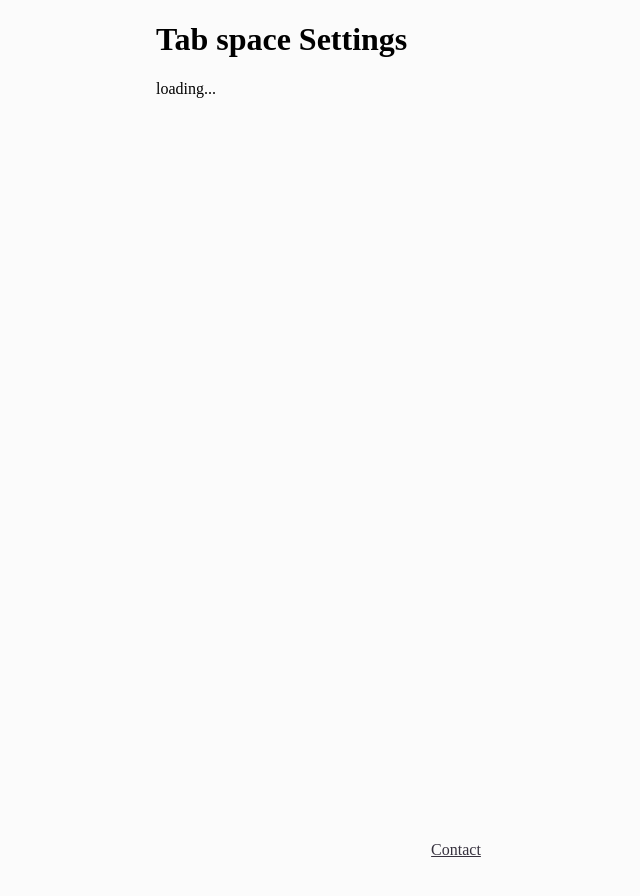
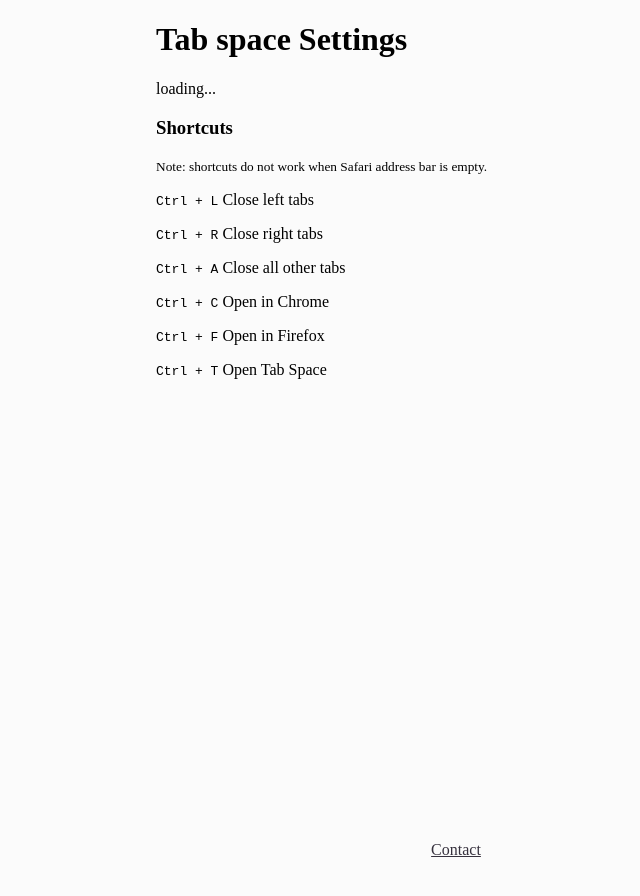
Before and after one commit to yuanzhoucq/Tab-Space, a Jekyll site: the page settings.html, which Jekyll copies as it is, in a window 1280 px wide. Shown: the top 896 px of the page, without its empty margins (184-824 px from the left). Built offline with Jekyll 4.4.1, drawn with Linux system fonts in a browser that asks for light colours.

Commit message:
update settings

```diff
--- a/lang.json
+++ b/lang.json
@@ -3,12 +3,30 @@
         "settings": "Settings",
         "loading": "loading...",
         "contact": "Contact",
-        "ignore-pinned-tabs": "Ignore pinned web pages while saving tabs"
+        "ignore-pinned-tabs": "Ignore pinned web pages while saving tabs",
+        "shortcuts": "Shortcuts",
+        "shortcutTip": "Note: shortcuts do not work when Safari address bar is empty.",
+        "ctrlL": "Close left tabs",
+        "ctrlR": "Close right tabs",
+        "ctrlA": "Close all other tabs",
+        "ctrlC": "Open in Chrome",
+        "ctrlF": "Open in Firefox",
+        "ctrlT": "Open Tab Space",
+        "ctrlB": "Save to Bear"
     },
     "zh-CN": {
         "settings": "设置",
         "loading": "加载中...",
         "contact": "联系我们",
-        "ignore-pinned-tabs": "保存标签时忽略置顶页"
+        "ignore-pinned-tabs": "保存标签时忽略置顶页",
+        "shortcuts": "快捷键",
+        "shortcutTip": "注意：Safari 地址栏为空时快捷键无法使用。",
+        "ctrlL": "关闭左侧标签页",
+        "ctrlR": "关闭右侧标签页",
+        "ctrlA": "关闭其它所有标签页",
+        "ctrlC": "用 Chrome 打开当前标签页",
+        "ctrlF": "用 Firefox 打开当前标签页",
+        "ctrlT": "打开 Tab Space",
+        "ctrlB": "保存到 Bear 熊掌记"
     }
 }
--- a/settings.html
+++ b/settings.html
@@ -40,6 +40,11 @@
       margin: 0 auto;
     }
 
+    .tips {
+      max-width: 600px;
+      margin: 0 auto;
+    }
+
   </style>
 </head>
 
@@ -51,6 +56,17 @@
     </div>
     <div id="settings">
       <p id="tab-space-settings-loading">{{lang.loading}}</p>
+    </div>
+    <div class="tips">
+      <h3>{{lang.shortcuts}}</h3>
+      <p><small>{{lang.shortcutTip}}</small></p>
+      <p><code>Ctrl + L</code> {{lang.ctrlL}}</p>
+      <p><code>Ctrl + R</code> {{lang.ctrlR}}</p>
+      <p><code>Ctrl + A</code> {{lang.ctrlA}}</p>
+      <p><code>Ctrl + C</code> {{lang.ctrlC}}</p>
+      <p><code>Ctrl + F</code> {{lang.ctrlF}}</p>
+      <p><code>Ctrl + T</code> {{lang.ctrlT}}</p>
+<!--      <p><code>Ctrl + B</code> {{lang.ctrlB}}</p>-->
     </div>
   </div>
   <footer>
```
